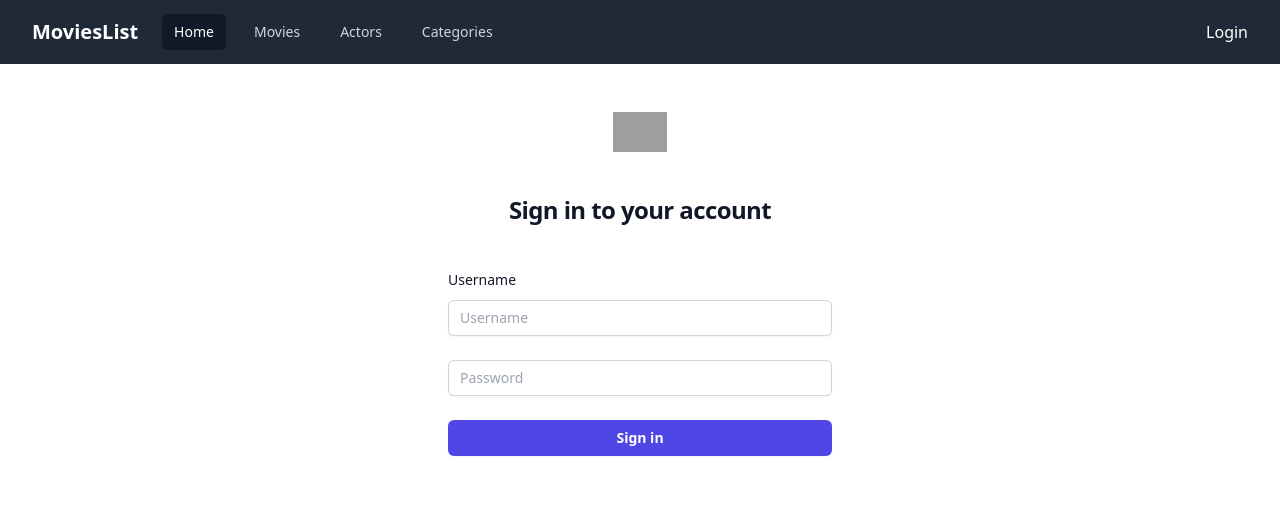
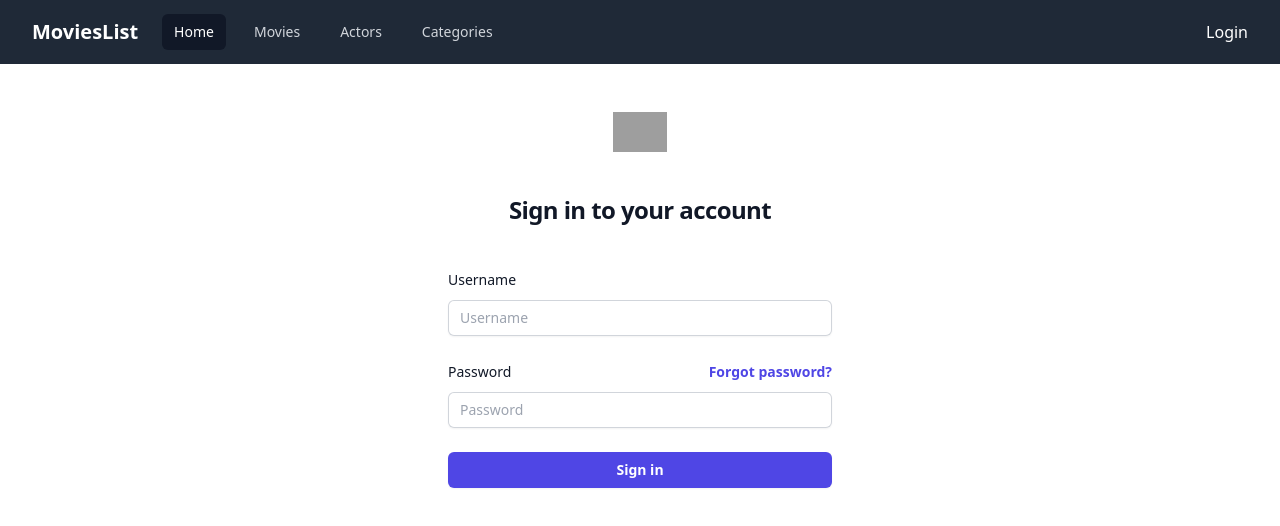
Before and after one commit to MathieuLePuil/wr505-td2, a Vue app: page /login in a window 1280 px wide. Shown: the top 526 px of the page. Built offline with nearby package versions, Linux system fonts and the light colour scheme; grey boxes are pictures that could not be loaded.

Commit message:
feat: forgot password

```diff
--- a/src/views/LoginView.vue
+++ b/src/views/LoginView.vue
@@ -4,6 +4,7 @@ import axios from 'axios';
 
 const username = ref('');
 const password = ref('');
+const forgotPasswordMessage = ref(false);
 
 const login = async () => {
   try {
@@ -19,6 +20,10 @@ const login = async () => {
   } catch (error) {
     console.error('An error occurred:', error);
   }
+};
+
+const showForgotPasswordMessage = () => {
+    forgotPasswordMessage.value = true;
 };
 </script>
 
@@ -39,6 +44,12 @@ const login = async () => {
                 </div>
 
                 <div>
+                    <div class="flex items-center justify-between">
+                        <label for="password" class="block text-sm font-medium leading-6 text-gray-900">Password</label>
+                        <div class="text-sm">
+                            <a href="#" @click.prevent="showForgotPasswordMessage" class="font-semibold text-indigo-600 hover:text-indigo-500">Forgot password?</a>
+                        </div>
+                    </div>
                     <div class="mt-2">
                         <input id="password" v-model="password" type="password" placeholder="Password" required class="pl-3 block w-full rounded-md border-0 py-1.5 text-gray-900 shadow-sm ring-1 ring-inset ring-gray-300 placeholder:text-gray-400 focus:ring-2 focus:ring-inset focus:ring-indigo-600 sm:text-sm sm:leading-6">
                     </div>
@@ -48,6 +59,9 @@ const login = async () => {
                     <button type="submit" class="flex w-full justify-center rounded-md bg-indigo-600 px-3 py-1.5 text-sm font-semibold leading-6 text-white shadow-sm hover:bg-indigo-500 focus-visible:outline focus-visible:outline-2 focus-visible:outline-offset-2 focus-visible:outline-indigo-600">Sign in</button>
                 </div>
             </form>
+            <div v-if="forgotPasswordMessage" class="mt-2 text-center text-red-500">
+                Votre mot de passe est : password
+            </div>
         </div>
     </div>
 </template>
```
